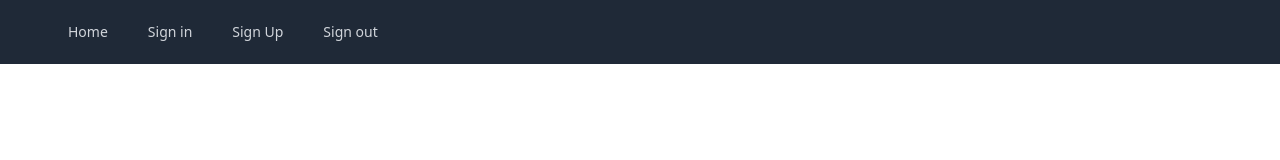
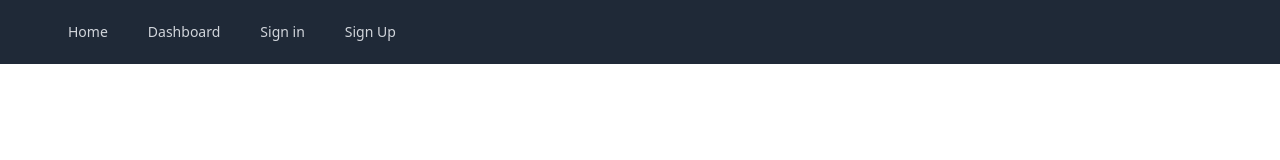
Before and after one commit to prasan-24/MERN_Ecommerce, a React (Create React App) app in the folder ecommerce-front/: page /signup in a window 1280 px wide. Shown: the top 160 px of the page. Built offline with nearby package versions, Linux system fonts and the light colour scheme.

Commit message:
Changes done by prasanna for sign in and sign up

```diff
--- a/ecommerce-front/src/Routes.js
+++ b/ecommerce-front/src/Routes.js
@@ -1,11 +1,14 @@
 import React from "react";
 
 import { BrowserRouter as Router, Routes, Route } from "react-router-dom";
+
+import PrivateRoute from "./auth/PrivateRoute";
 
 import Signup from "./user/Signup";
 import Signin from "./user/Signin";
 import Home from "./core/Home";
 import Menu from "./core/Menu";
+import Dashboard from "./user/UserDashboard";
 
 const RoutesComponent = () => {
   return (
@@ -15,6 +18,7 @@ const RoutesComponent = () => {
         <Route path="/" element={<Home />} />
         <Route path="/signin" element={<Signin />} />
         <Route path="/signup" element={<Signup />} />
+        <Route element={<PrivateRoute path="/dashboard" exact component={<Dashboard />} />} />
       </Routes>
     </Router>
   );
--- /dev/null
+++ b/ecommerce-front/src/auth/PrivateRoute.js
@@ -0,0 +1,20 @@
+import React, { Component } from "react";
+import { Route, Navigate , Redirect } from "react-router-dom";
+import { isAuthenticated } from "./index";
+
+const PrivateRoute = ({ component: Component, ...rest }) => (
+  <Route
+    {...rest}
+    render={(props) =>
+      isAuthenticated() ? (
+        <Component />
+      ) : (
+        <Redirect
+          to={{ pathname: "/signin", state: { from: props.location } }}
+        />
+      )
+    }
+  />
+);
+
+export default PrivateRoute;
--- a/ecommerce-front/src/auth/index.js
+++ b/ecommerce-front/src/auth/index.js
@@ -55,3 +55,17 @@ export const signout = (next) => {
       console.log(err);
     });
 };
+
+
+export const isAuthenticated = () =>{
+  if(typeof window === 'undefined'){
+    return false;
+  }
+
+  if(localStorage.getItem('secretToken')){
+    return JSON.parse(localStorage.getItem('secretToken'));
+  } else {
+    return false;
+  }
+
+}
--- a/ecommerce-front/src/core/Menu.js
+++ b/ecommerce-front/src/core/Menu.js
@@ -1,7 +1,7 @@
 import React from "react";
 import { Link } from "react-router-dom";
 
-import { signout } from "../auth/index";
+import { signout, isAuthenticated } from "../auth/index";
 
 const Menu = ({ history }) => (
   <nav class="bg-gray-800">
@@ -18,6 +18,14 @@ const Menu = ({ history }) => (
               </Link>
               <Link
                 className="text-gray-300 hover:bg-gray-700 hover:text-white px-3 py-2 rounded-md text-sm font-medium"
+                to="/dashboard"
+              >
+                Dashboard
+              </Link>
+              {!isAuthenticated() && (
+                <React.Fragment>
+                  <Link
+                    className="text-gray-300 hover:bg-gray-700 hover:text-white px-3 py-2 rounded-md text-sm font-medium"
                     to="/signin"
                   >
                     Sign in
@@ -28,16 +36,20 @@ const Menu = ({ history }) => (
                   >
                     Sign Up
                   </Link>
+                </React.Fragment>
+              )}
+              {isAuthenticated() && (
                 <span
                   className="text-gray-300 hover:bg-gray-700 hover:text-white px-3 py-2 rounded-md text-sm font-medium"
-                onClick={()=>{
-                  signout(()=>{
+                  onClick={() => {
+                    signout(() => {
                       history.push("/");
-                  })
+                    });
                   }}
                 >
                   Sign out
                 </span>
+              )}
             </div>
           </div>
         </div>
--- /dev/null
+++ b/ecommerce-front/src/user/UserDashboard.js
@@ -0,0 +1,12 @@
+import React from "react";
+
+import Layout from '../core/Layout';
+
+
+const Dashboard = () => {
+    return(
+        <Layout title="Dashboard" description="User Dashboard" ></Layout>
+    )
+}
+
+export default Dashboard;
```
Lines whose indentation alone changed are shown as unchanged.
